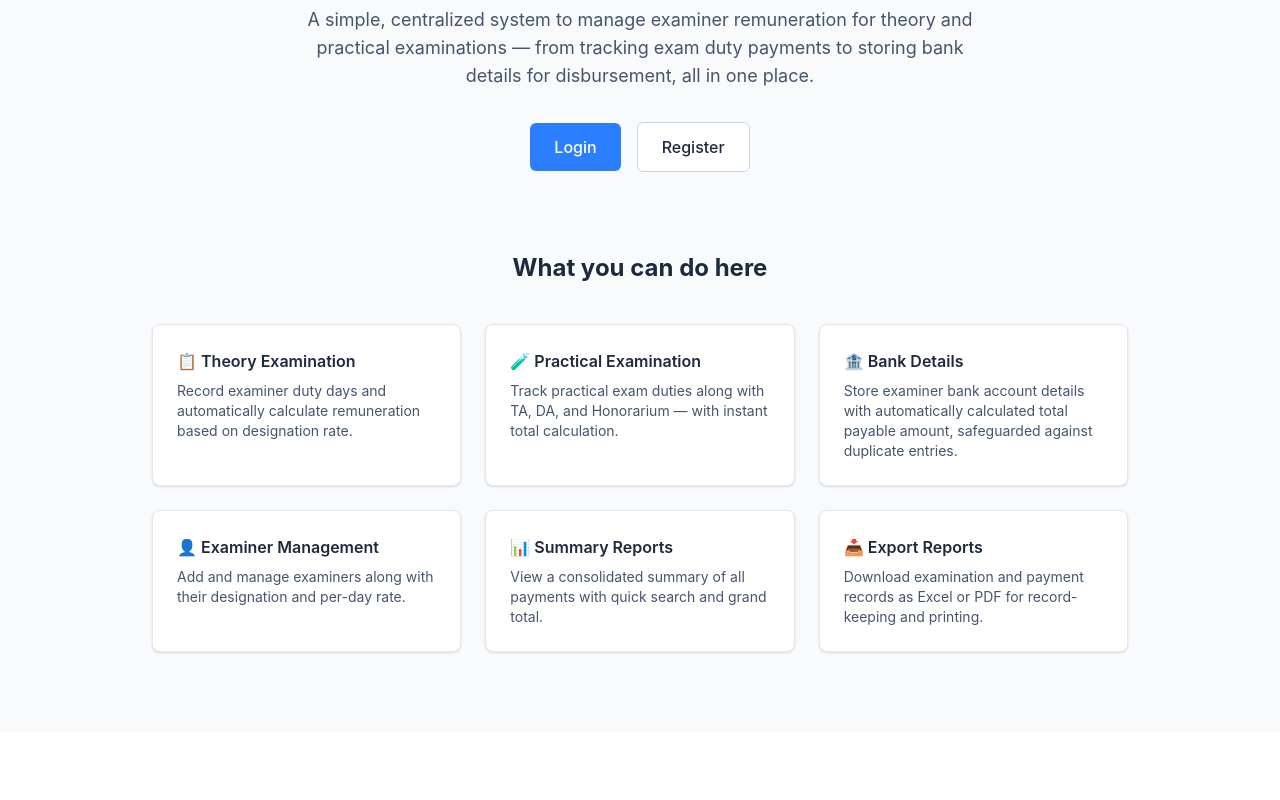
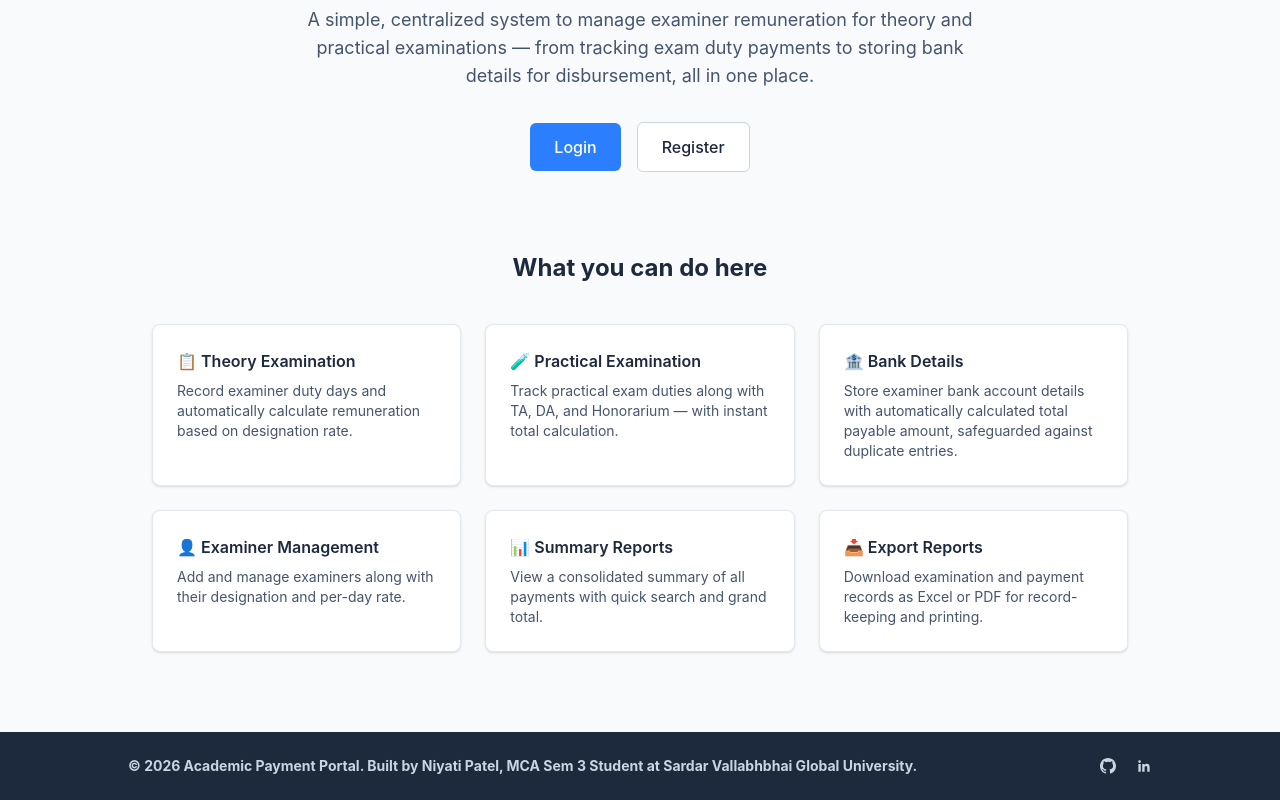
Before and after one commit to niyatiit/University_Academic_System, a React (Vite) app in the folder Client/: page / in a window 1280 px wide. Shown: the part 202-1002 px from the top of the page. Before the commit the page ends 934 px from the top, so only its background shows below. Built offline with nearby package versions, Linux system fonts and the light colour scheme.

Commit message:
add footer and update dashboard

```diff
--- a/Client/src/App.jsx
+++ b/Client/src/App.jsx
@@ -1,5 +1,6 @@
 import { BrowserRouter, Routes, Route } from "react-router-dom";
 import Navbar from "./components/Navbar";
+import Footer from "./components/Footer";
 import ProtectedRoute from "./components/ProtectedRoute";
 import Home from "./pages/Home";
 import Login from "./pages/Login";
@@ -14,9 +15,11 @@ import Summary from "./pages/Summary";
 function App() {
   return (
     <BrowserRouter>
+      <div className="min-h-screen flex flex-col">
         <Navbar />
+        <div className="flex-1">
           <Routes>
-        <Route path="/" element={<Home/>}></Route>
+            <Route path="/" element={<Home />} />
             <Route path="/login" element={<Login />} />
             <Route path="/register" element={<Register />} />
 
@@ -69,6 +72,9 @@ function App() {
               }
             />
           </Routes>
+        </div>
+        <Footer />
+      </div>
     </BrowserRouter>
   );
 }
--- /dev/null
+++ b/Client/src/components/Footer.jsx
@@ -0,0 +1,53 @@
+function Footer() {
+  return (
+    <footer className="bg-slate-800 text-slate-300 px-6 py-6 mt-auto">
+      <div className="max-w-5xl mx-auto flex flex-col sm:flex-row items-center justify-between gap-3 text-sm">
+        <p>
+          {" "}
+          <b>
+            &copy; {new Date().getFullYear()} Academic Payment Portal. Built by
+            Niyati Patel, MCA Sem 3 Student at Sardar Vallabhbhai Global
+            University.
+          </b>
+        </p>
+        <div className="flex items-center gap-5">
+          <a
+            href="https://github.com/niyatiit"
+            target="_blank"
+            rel="noopener noreferrer"
+            className="hover:text-blue-400 transition-colors"
+          >
+            <svg
+              xmlns="http://www.w3.org/2000/svg"
+              viewBox="0 0 24 24"
+              fill="currentColor"
+              className="w-4 h-4"
+            >
+              <path d="M12 0C5.37 0 0 5.373 0 12c0 5.303 3.438 9.8 8.207 11.387.6.113.793-.26.793-.577v-2.234c-3.338.726-4.033-1.416-4.033-1.416-.546-1.387-1.333-1.756-1.333-1.756-1.089-.744.083-.729.083-.729 1.205.084 1.839 1.238 1.839 1.238 1.07 1.834 2.807 1.304 3.492.997.108-.775.42-1.305.763-1.605-2.665-.303-5.467-1.334-5.467-5.93 0-1.31.469-2.381 1.236-3.221-.124-.303-.536-1.524.117-3.176 0 0 1.008-.322 3.301 1.23a11.5 11.5 0 0 1 3.003-.404c1.02.005 2.047.138 3.003.404 2.291-1.552 3.297-1.23 3.297-1.23.655 1.653.243 2.874.12 3.176.77.84 1.235 1.911 1.235 3.221 0 4.609-2.807 5.624-5.479 5.921.43.372.823 1.102.823 2.222v3.293c0 .319.192.694.801.576C20.566 21.797 24 17.3 24 12c0-6.627-5.373-12-12-12z" />
+            </svg>
+            {/* GitHub */}
+          </a>
+
+          <a
+            href="https://www.linkedin.com/in/niyati-patell/"
+            target="_blank"
+            rel="noopener noreferrer"
+            className="hover:text-blue-400 transition-colors"
+          >
+             <svg
+              xmlns="http://www.w3.org/2000/svg"
+              viewBox="0 0 24 24"
+              fill="currentColor"
+              className="w-4 h-4"
+            >
+              <path d="M20.447 20.452h-3.554v-5.569c0-1.328-.027-3.037-1.852-3.037-1.853 0-2.136 1.445-2.136 2.939v5.667H9.351V9h3.414v1.561h.046c.477-.9 1.637-1.85 3.37-1.85 3.601 0 4.267 2.37 4.267 5.455v6.286zM5.337 7.433a2.062 2.062 0 1 1 0-4.124 2.062 2.062 0 0 1 0 4.124zM7.114 20.452H3.558V9h3.556v11.452z" />
+            </svg>
+            {/* LinkedIn */}
+          </a>
+        </div>
+      </div>
+    </footer>
+  );
+}
+
+export default Footer;
--- a/Client/src/pages/Home.jsx
+++ b/Client/src/pages/Home.jsx
@@ -1,18 +1,24 @@
-import { Link } from "react-router-dom";
+import { Link, Navigate } from "react-router-dom";
+import { useAuth } from "../context/AuthContext";
 
 function Home() {
+  const { user } = useAuth();
+
+  if (user) {
+    return <Navigate to="/dashboard" replace />;
+  }
+
   return (
     <div className="bg-slate-50">
-      {/* Hero Section */}
+      {/* ...rest of your existing Home JSX stays exactly the same... */}
       <div className="max-w-5xl mx-auto px-6 py-20 text-center">
         <h1 className="text-4xl sm:text-5xl font-bold text-slate-800 mb-4">
           Academic Payment Portal
         </h1>
         <p className="text-lg text-slate-600 max-w-2xl mx-auto mb-8">
           A simple, centralized system to manage examiner remuneration for
-          theory and practical examinations — from tracking exam duty
-          payments to storing bank details for disbursement, all in one
-          place.
+          theory and practical examinations — from tracking exam duty payments
+          to storing bank details for disbursement, all in one place.
         </p>
         <div className="flex items-center justify-center gap-4">
           <Link
@@ -42,8 +48,8 @@ function Home() {
               📋 Theory Examination
             </h3>
             <p className="text-sm text-slate-600">
-              Record examiner duty days and automatically calculate
-              remuneration based on designation rate.
+              Record examiner duty days and automatically calculate remuneration
+              based on designation rate.
             </p>
           </div>
 
@@ -52,8 +58,8 @@ function Home() {
               🧪 Practical Examination
             </h3>
             <p className="text-sm text-slate-600">
-              Track practical exam duties along with TA, DA, and Honorarium
-              — with instant total calculation.
+              Track practical exam duties along with TA, DA, and Honorarium —
+              with instant total calculation.
             </p>
           </div>
 
@@ -62,9 +68,8 @@ function Home() {
               🏦 Bank Details
             </h3>
             <p className="text-sm text-slate-600">
-              Store examiner bank account details with automatically
-              calculated total payable amount, safeguarded against
-              duplicate entries.
+              Store examiner bank account details with automatically calculated
+              total payable amount, safeguarded against duplicate entries.
             </p>
           </div>
 
@@ -73,8 +78,8 @@ function Home() {
               👤 Examiner Management
             </h3>
             <p className="text-sm text-slate-600">
-              Add and manage examiners along with their designation and
-              per-day rate.
+              Add and manage examiners along with their designation and per-day
+              rate.
             </p>
           </div>
 
@@ -83,8 +88,8 @@ function Home() {
               📊 Summary Reports
             </h3>
             <p className="text-sm text-slate-600">
-              View a consolidated summary of all payments with quick search
-              and grand total.
+              View a consolidated summary of all payments with quick search and
+              grand total.
             </p>
           </div>
 
```
Lines whose indentation alone changed are shown as unchanged.
